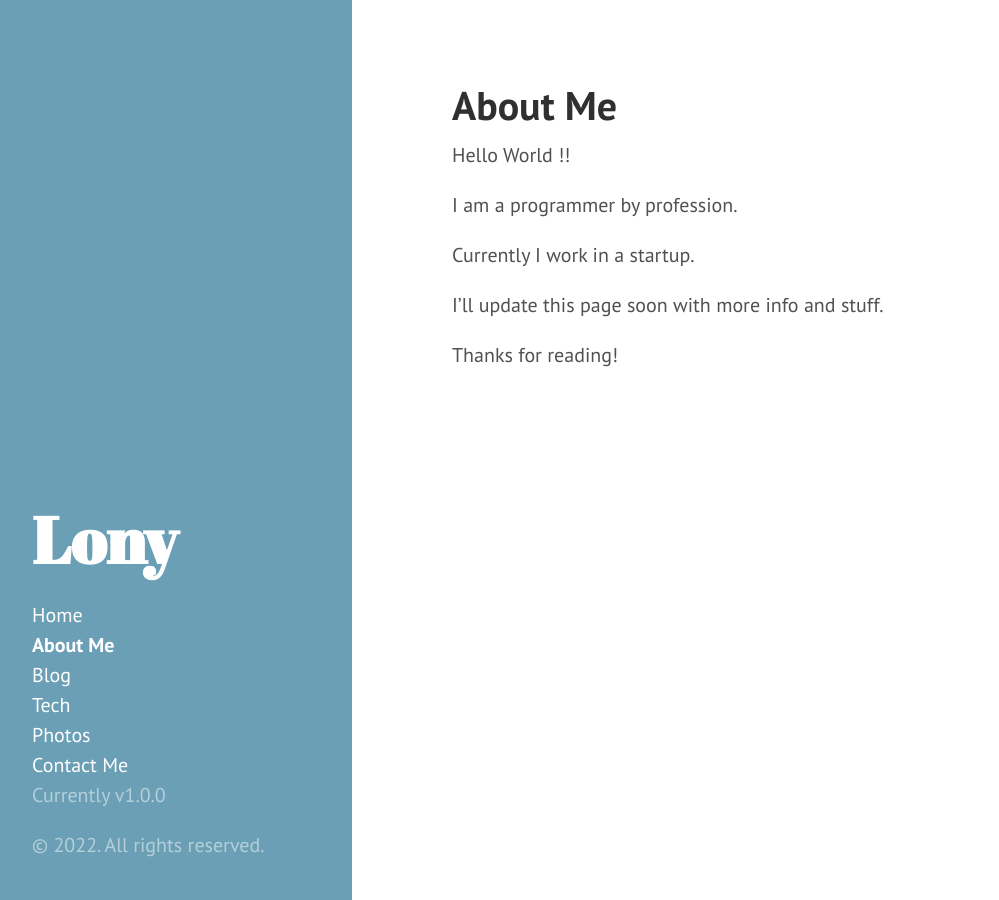
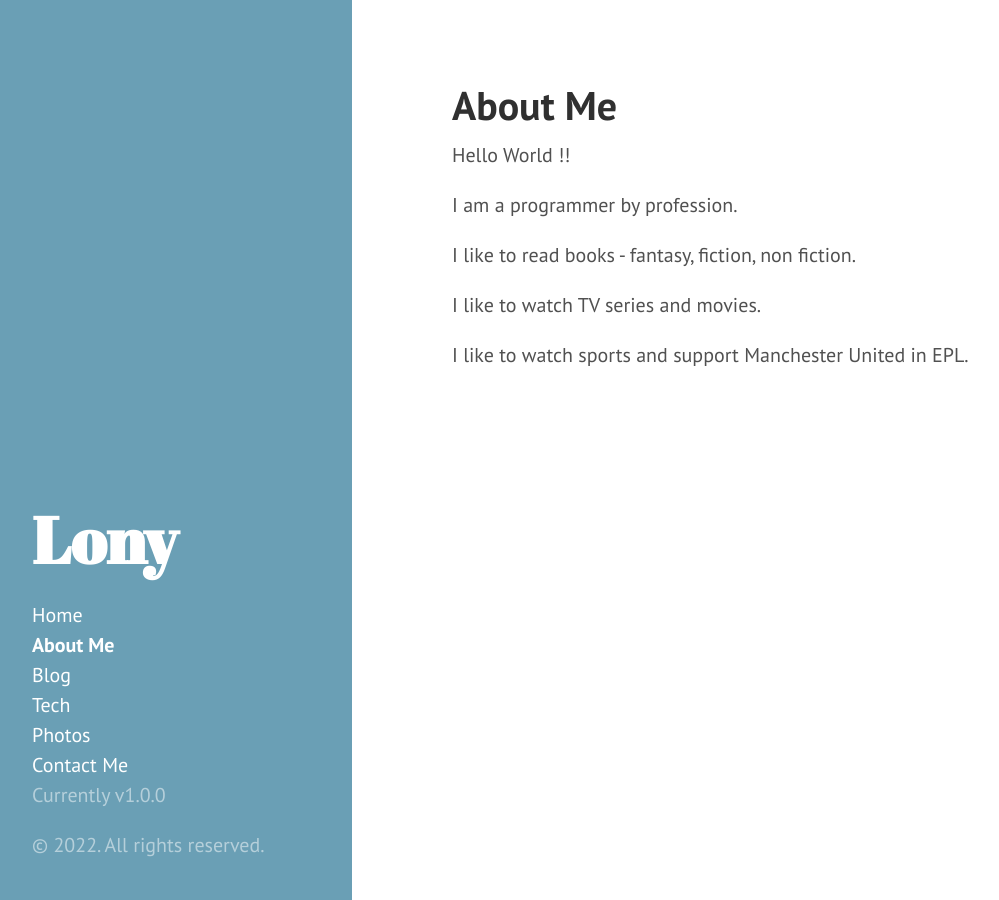
Before and after one commit to lony25/lony25.github.io, a Jekyll site: the page built from about.md, in a window 1280 px wide. Shown: the whole page, without its empty margins (8-1007 px from the left). Built offline with Jekyll 4.4.1, drawn with Linux system fonts in a browser that asks for light colours; Markdown is read by kramdown in place of the engine named in the settings.

Commit message:
Some changes

```diff
--- a/about.md
+++ b/about.md
@@ -7,8 +7,8 @@ Hello World !!
 
 I am a programmer by profession.
 
-Currently I work in a startup.
+I like to read books - fantasy, fiction, non fiction.
 
-I'll update this page soon with more info and stuff.
+I like to watch TV series and movies.
 
-Thanks for reading!
+I like to watch sports and support Manchester United in EPL.
```
Also changed, not shown: index.md (+2 -8 lines).
